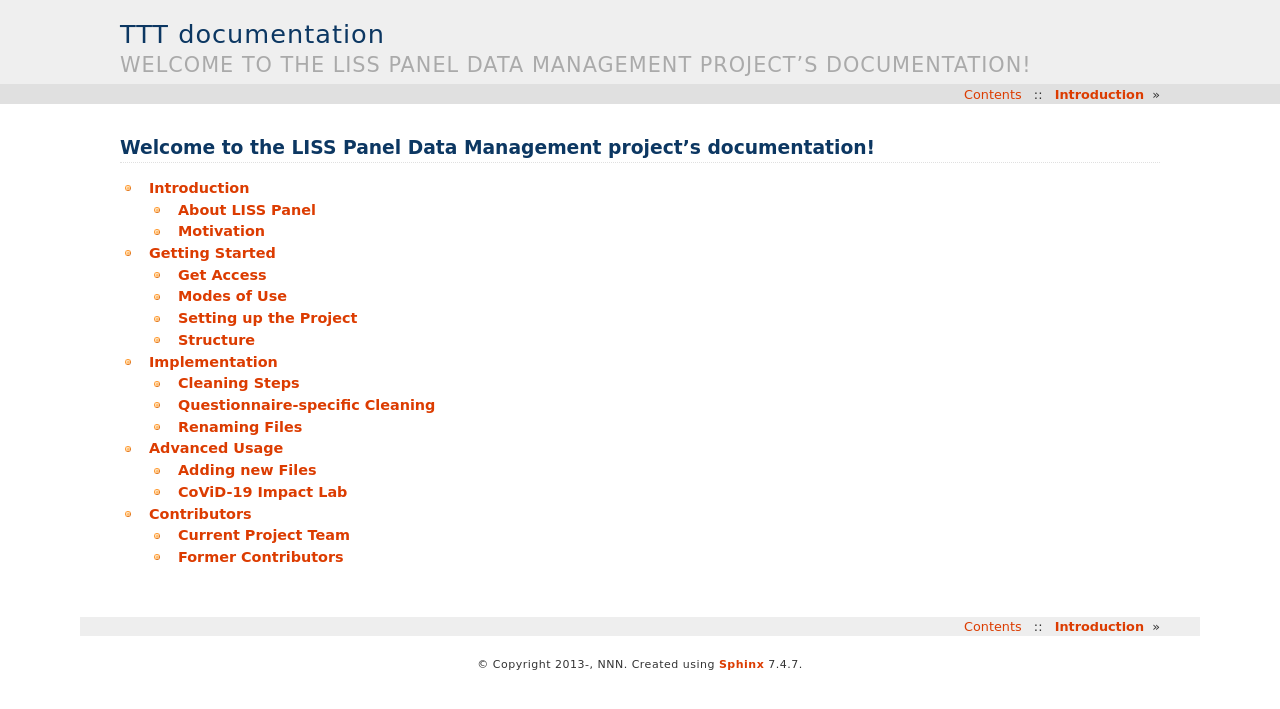
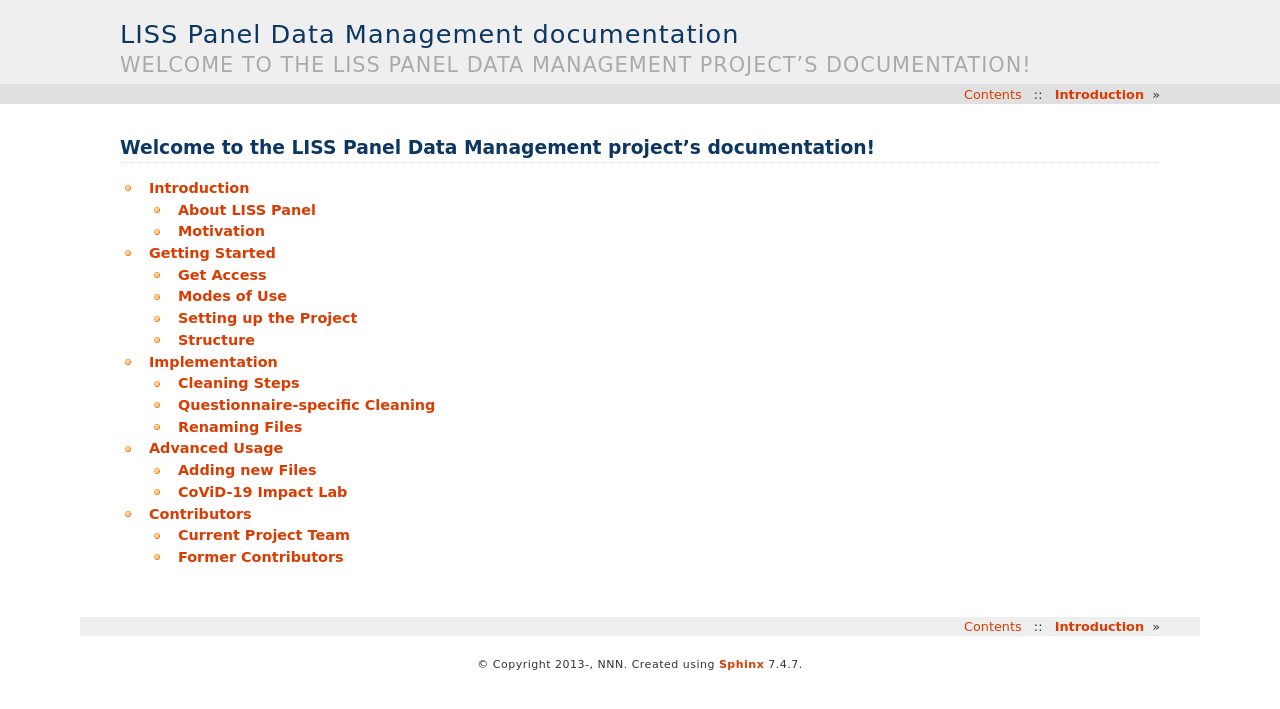
Before and after one commit to mpetrosian/LISS-Data-Management-Documentation, a Sphinx documentation site: the page built from docs/source/index.rst, in a window 1280 px wide. Shown: the top 709 px of the page. Built offline with Sphinx 7.4.7, drawn with Linux system fonts in a browser that asks for light colours.

Commit message:
Update conf.py

```diff
--- a/docs/source/conf.py
+++ b/docs/source/conf.py
@@ -46,7 +46,7 @@ source_encoding = "utf-8"
 master_doc = "index"
 
 # General information about the project.
-project = u"TTT"
+project = u"LISS Panel Data Management"
 copyright = u"2013-, NNN"
 
 # The version info for the project you"re documenting, acts as replacement for
```
